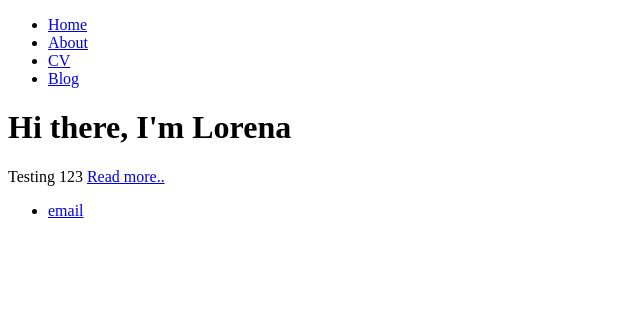
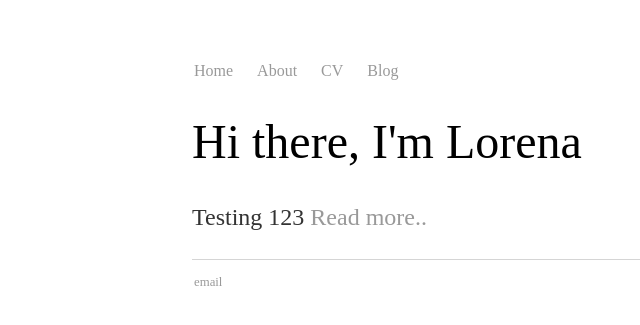
Before and after one commit to lyontyger/lyontyger.github.io, a Jekyll site: the page built from index.html, in a window 1280 px wide. Shown: the top 325 px of the page, without its empty margins (0-640 px from the left). Built offline with Jekyll 4.4.1, drawn with Linux system fonts in a browser that asks for light colours.

Commit message:
Update default.html

```diff
--- a/_layouts/default.html
+++ b/_layouts/default.html
@@ -2,7 +2,8 @@
 	<html>
 		<head>
 			<title>{{ page.title }}</title>
-			<link href="https://fonts.googleapis.com/css?family=Kulim+Park&display=swap" rel="stylesheet">
+			<!-- link to main stylesheet -->
+			<link rel="stylesheet" type="text/css" href="/css/main.css">
 		</head>
 		<body>
 			<nav>
```
